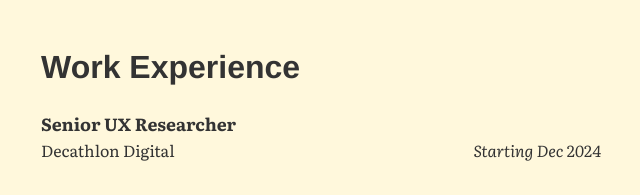
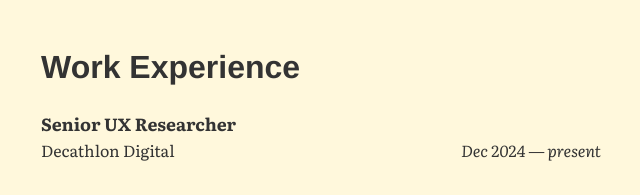
Before and after one commit to fabianvannoort/fabianvannoort.nl, a plain HTML site: page index.html in a window 1280 px wide. Shown: the part 1420-1615 px from the top of the page, 319-959 px from the left. Drawn offline with Linux system fonts and the light colour scheme.

Commit message:
Set Decathlon as current employer.

```diff
--- a/index.html
+++ b/index.html
@@ -59,7 +59,7 @@
             <h3>Senior UX Researcher</h3>
             <div>
                 <p class="organisation">Decathlon Digital</p>
-                <p class="timeframe" style="font-style: italic;">Starting Dec 2024</p>
+                <p class="timeframe" style="font-style: italic;">Dec 2024 — present</p>
             </div>
             <ul>
             </ul>
```
